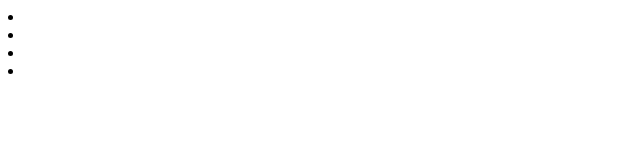
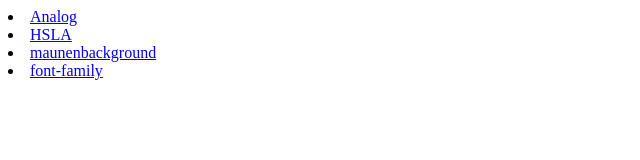
Before and after one commit to Nicoxuatgia/BT-ngay-18.7, a plain HTML site: page index.html in a window 1280 px wide. Shown: the whole page, without its empty margins (0-640 px from the left). Drawn offline with Linux system fonts and the light colour scheme.

Commit message:
Update index.html

```diff
--- a/index.html
+++ b/index.html
@@ -6,10 +6,10 @@
     </head>
 <body>
 <ur>
-    <li><a href="Analog.html"></a></li>
-    <li><a href="HSLA.html"></a></li>
-    <li><a href="maunenbackground.html"></a></li>
-    <li><a href="thuoctinh%20font-family.html"></a></li>
+    <li><a href="Analog.html">Analog</a></li>
+    <li><a href="HSLA.html">HSLA</a></li>
+    <li><a href="maunenbackground.html">maunenbackground</a></li>
+    <li><a href="thuoctinh%20font-family.html">font-family</a></li>
 </ur>
 </body>
 </html>
```
